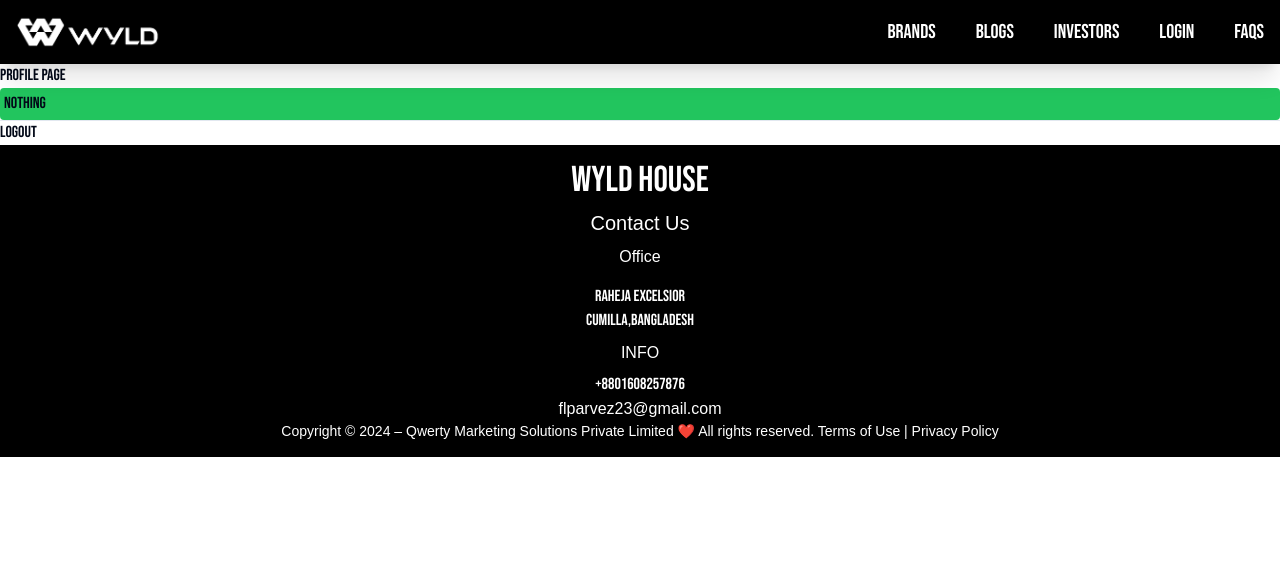
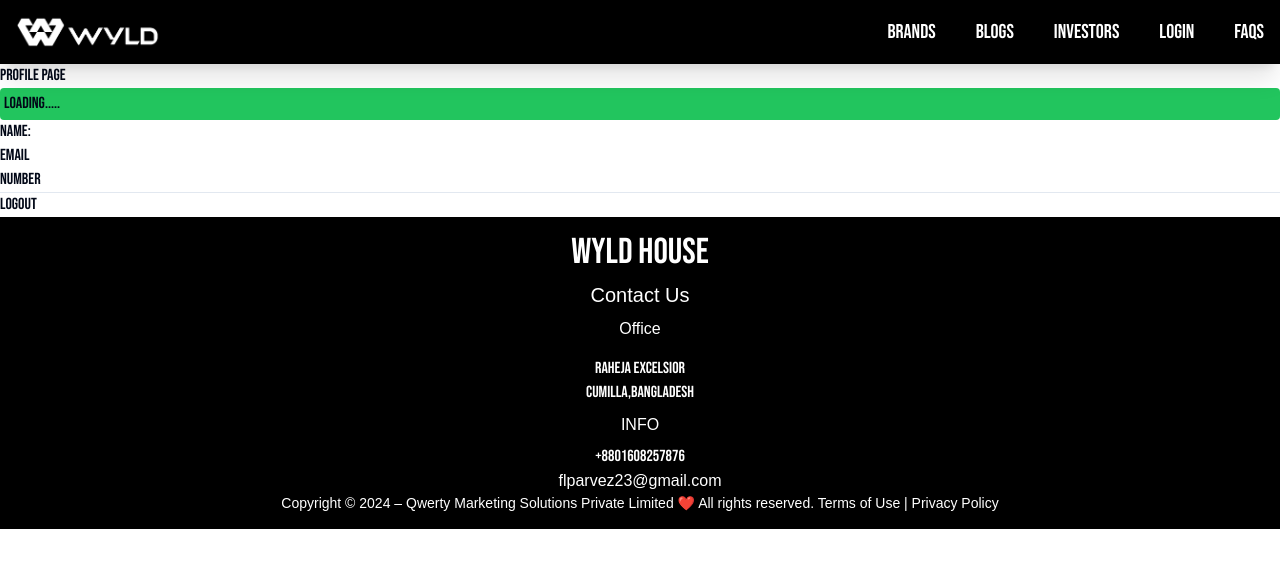
Before and after one commit to flparvez/wyld, a Next.js app: page /auth/profile in a window 1280 px wide. Shown: the top 568 px of the page. Built offline with nearby package versions, Linux system fonts and the light colour scheme; no server answers.

Commit message:
profile page improve

```diff
--- a/src/app/auth/profile/[userid]/page.tsx
+++ /dev/null
@@ -1,40 +0,0 @@
-"use client";
-
-import axios from "axios";
-import { useEffect, useState } from "react";
-
-export default function UserProfile({ params }: any) {
-  // const [data, setData] = useState(null);
-  const [username, setUsername] = useState(null);
-  const [email, setEmail] = useState(null);
-  const [number, setNumber] = useState(null);
-
-  // const { username, email, number }: any = data;
-  const getUserDetails = async () => {
-    const response = await axios.get("/api/users/me");
-    // console.log(response.data);
-    // setData(response.data.data);
-    setUsername(response.data.data.username);
-    setEmail(response.data.data.email);
-    setNumber(response.data.data.number);
-  };
-  useEffect(() => {
-    getUserDetails();
-  }, []);
-
-  return (
-    <div className="flex flex-col items-center justify-center min-h-screen py-2">
-      <h1>Profile Page</h1>
-      <hr />
-      <p className="text-4xl mt-10">
-        <span className=" p-2 ml-2 rounded bg-orange-500 text-black">
-          UserId : {params.userid}
-        </span>
-        <hr />
-        <span className=" p-2 ml-2 rounded bg-orange-500 text-black">
-          Username : {username}
-        </span>
-      </p>
-    </div>
-  );
-}
--- a/src/app/auth/profile/page.tsx
+++ b/src/app/auth/profile/page.tsx
@@ -9,12 +9,18 @@
 function Profile() {
   const router = useRouter();
   const [data, setData] = useState("nothing");
+  const [username, setUsername] = useState(null);
+  const [email, setEmail] = useState(null);
+  const [number, setNumber] = useState(null);
 
   console.log(data);
   const getUserDetails = async () => {
     const response = await axios.get("/api/users/me");
     // console.log(response.data);
     setData(response.data.data._id);
+    setUsername(response.data.data.username);
+    setEmail(response.data.data.email);
+    setNumber(response.data.data.number);
   };
   useEffect(() => {
     getUserDetails();
@@ -35,11 +41,14 @@
 
       <h2 className="p-1 rounded bg-green-500">
         {data === "nothing" ? (
-          "Nothing"
+          "Loading....."
         ) : (
           <Link href={`/auth/profile/${data}`}>{data}</Link>
         )}
       </h2>
+      <h1>Name: {username}</h1>
+      <h1>Email {email}</h1>
+      <h1>Number {number}</h1>
       <hr />
 
       <button onClick={logout}>Logout</button>
```
